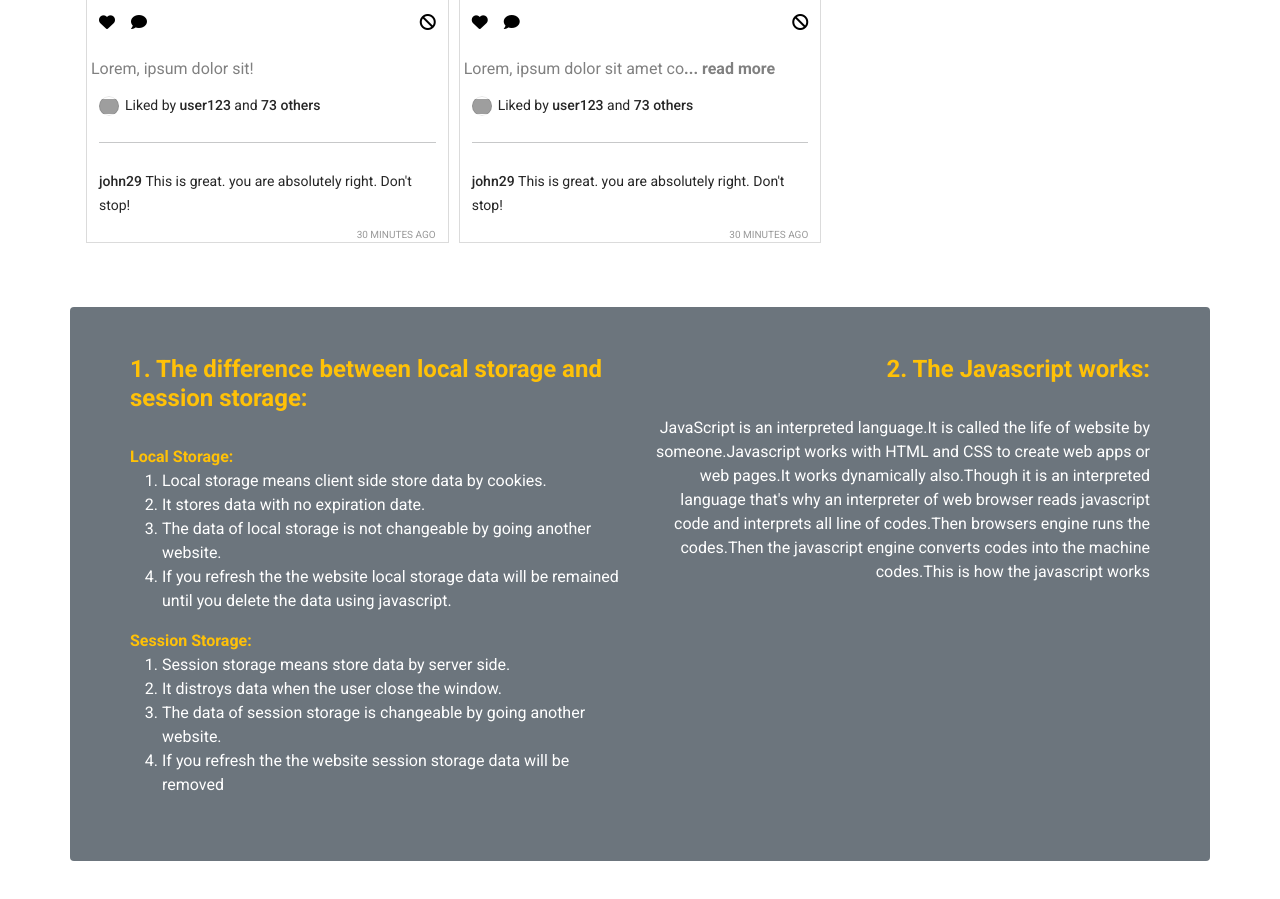
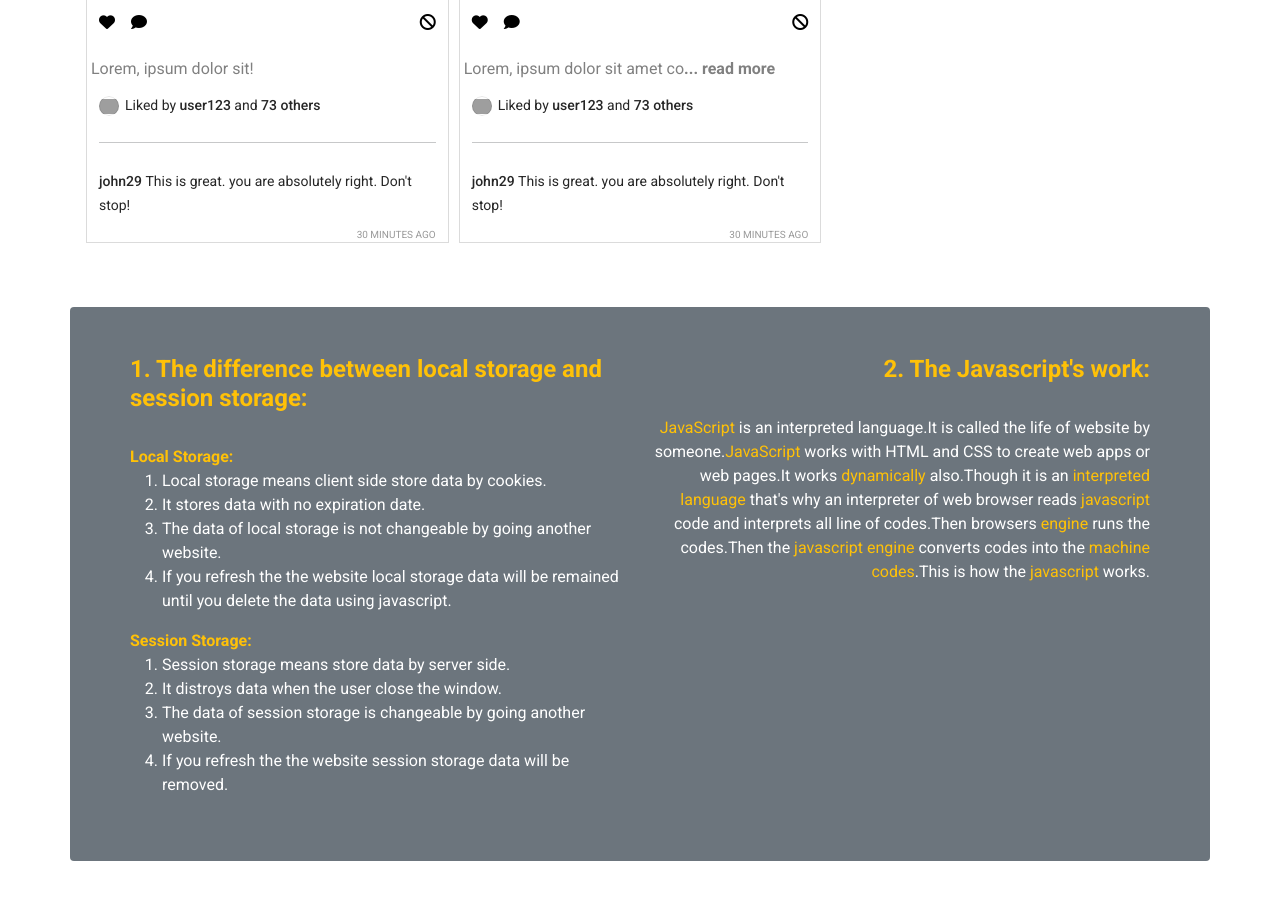
Before and after one commit to shoumikahmed/insta-sohor-assignment7, a plain HTML site: page index.html in a window 1280 px wide. Shown: the part 1289-2188 px from the top of the page. Drawn offline with nearby package versions, Linux system fonts and the light colour scheme; grey boxes are pictures that could not be loaded.

Commit message:
2nd answer done

```diff
--- a/index.html
+++ b/index.html
@@ -77,19 +77,25 @@
                         <li>Session storage means store data by server side.</li>
                         <li>It distroys data when the user close the window.</li>
                         <li>The data of session storage is changeable by going another website.</li>
-                        <li>If you refresh the the website session storage data will be removed</li>
+                        <li>If you refresh the the website session storage data will be removed.</li>
                     </ol>
                 </div>
             </div>
             <div class="col-md-6 text-end">
-                <h4><strong class="text-warning">2. The Javascript works:</strong></h4>
+                <h4><strong class="text-warning">2. The Javascript's work:</strong></h4>
                 <br>
                 <div>
-                    <p>JavaScript is an interpreted language.It is called the life of website by someone.Javascript
-                        works with HTML and CSS to create web apps or web pages.It works dynamically also.Though it is
-                        an interpreted language that's why an interpreter of web browser reads javascript code and
-                        interprets all line of codes.Then browsers engine runs the codes.Then the javascript engine
-                        converts codes into the machine codes.This is how the javascript works</p>
+                    <p><span class="text-warning">JavaScript</span> is an interpreted language.It is called the life of
+                        website by someone.<span class="text-warning">JavaScript</span>
+                        works with HTML and CSS to create web apps or web pages.It works <span
+                            class="text-warning">dynamically</span> also.Though it is
+                        an <span class="text-warning">interpreted language</span> that's why an interpreter of web
+                        browser reads <span class="text-warning">javascript</span> code and
+                        interprets all line of codes.Then browsers <span class="text-warning">engine</span> runs the
+                        codes.Then the <span class="text-warning">javascript engine</span>
+                        converts codes into the <span class="text-warning">machine codes</span>.This is how the
+                        <span class="text-warning">javascript</span> works.
+                    </p>
                 </div>
             </div>
         </div>
```
